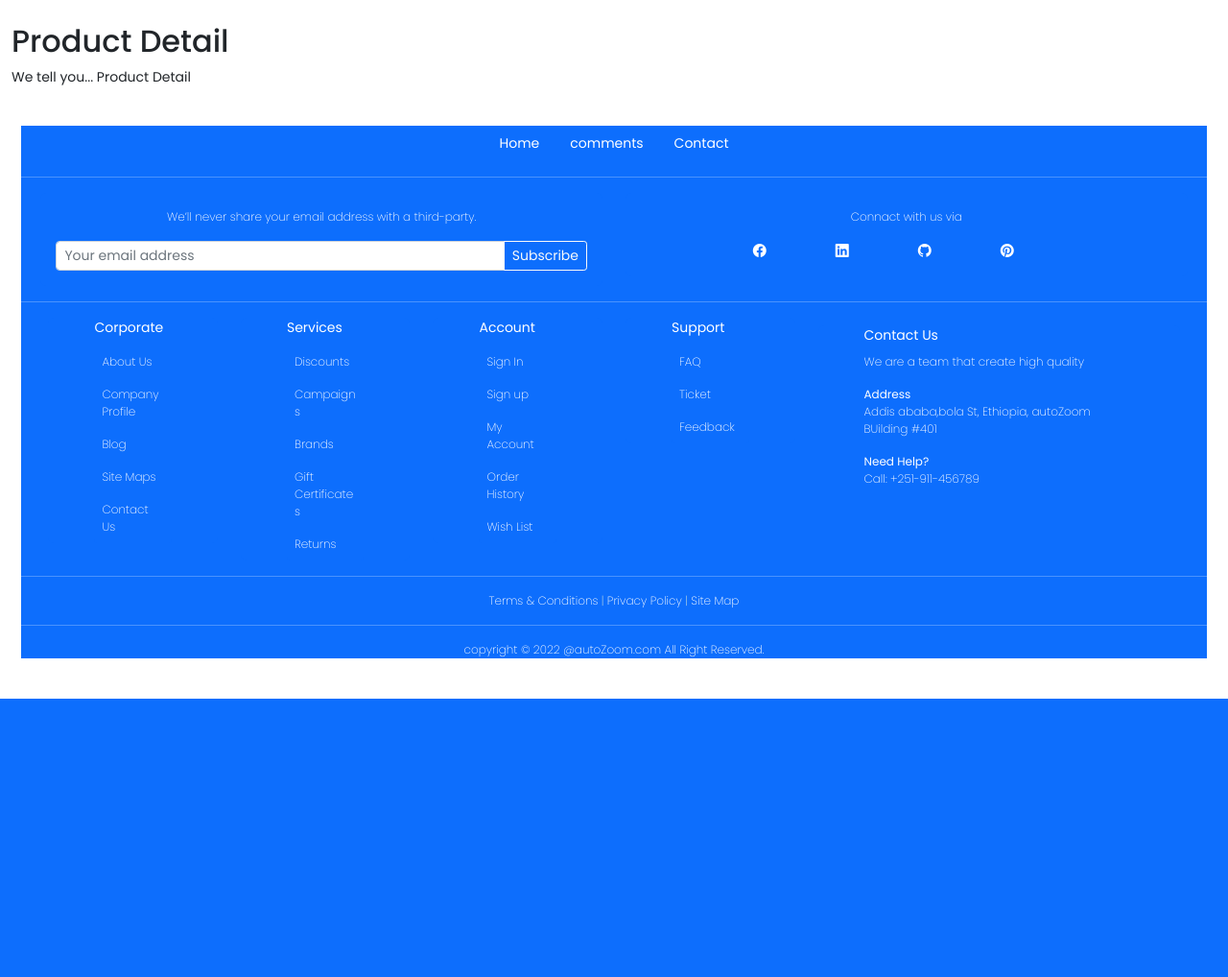
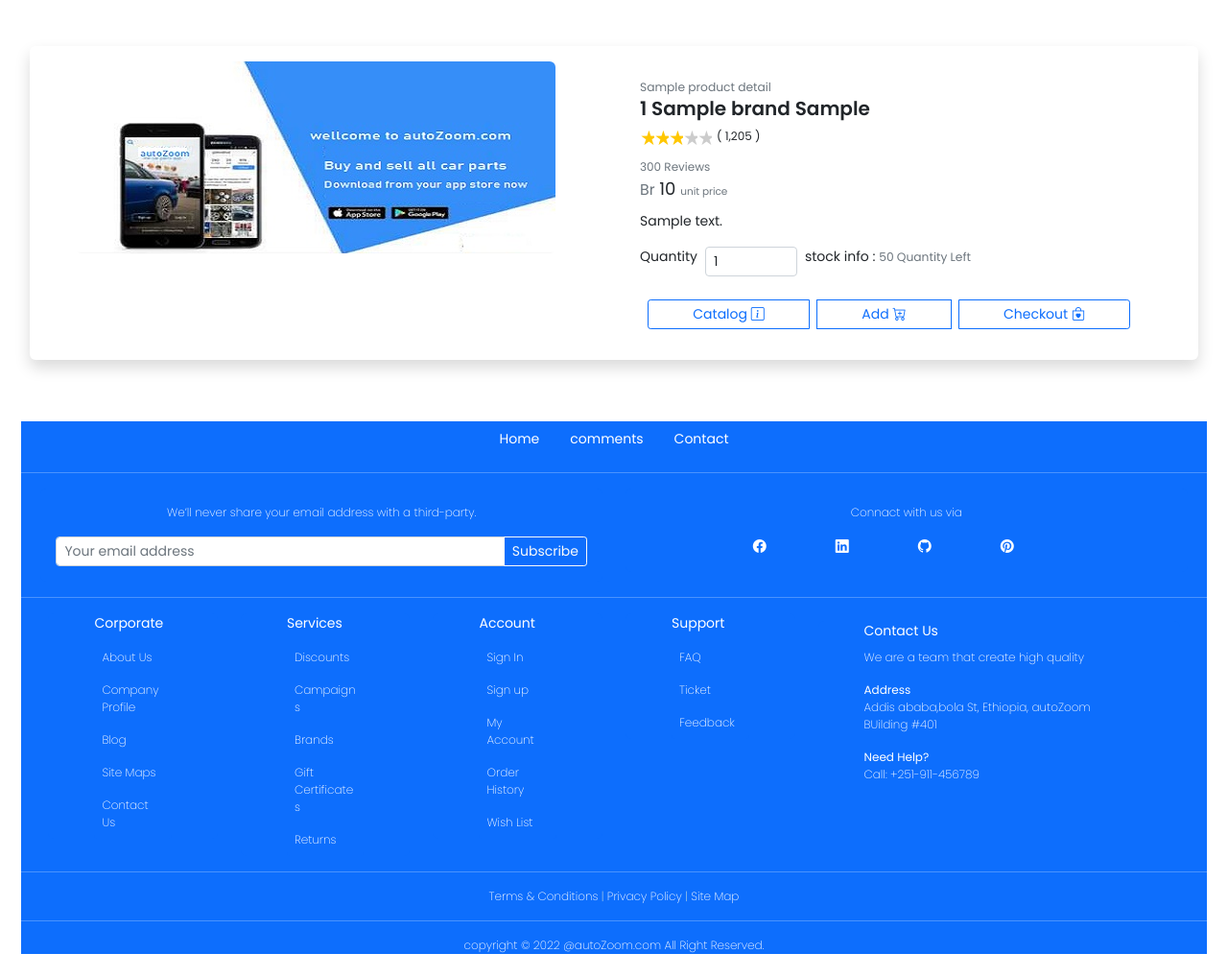
Before and after one commit to temesgen-zenebe/autoZoom.com, a Django app: template templates/products/product_detail.html in a window 1280 px wide. Shown: the part 72-1090 px from the top of the page at 96% size. Before the commit the page ends 800 px from the top, so only its background shows below. Run offline with Django 4.2, Linux system fonts and the light colour scheme; the template is opened without the code that fills it: most values are stand-ins (such as "Sample title", 1, 10 or a date in 2020); some libraries are stand-ins or nearby versions.

Commit message:
product detail page edit

```diff
--- a/autozoom/settings.py
+++ b/autozoom/settings.py
@@ -126,6 +126,7 @@
 
 USE_TZ = True
 
+USE_THOUSAND_SEPARATOR = True
 
 # Static files (CSS, JavaScript, Images)
 # https://docs.djangoproject.com/en/4.1/howto/static-files/
--- a/products/views.py
+++ b/products/views.py
@@ -12,3 +12,4 @@
 class ProductsDetailViews(DetailView):
     model = Product
     template_name = 'products/product_detail.html'
+    context_object_name = 'productDetail'
--- a/static/css/main.css
+++ b/static/css/main.css
@@ -5,8 +5,14 @@
     background: #fff;
     font-size: 14px;
 }
+a{
+    text-decoration: none;
+}
 .font-tickers{
     font-weight: lighter;
+    font-size: 12px;
+}
+.product-price{
     font-size: 12px;
 }
 
@@ -29,11 +35,11 @@
     font-size: 12px;
 }
 .reviews-counter span {
-	vertical-align: -10;
+	vertical-align: -2;
 }
 .rate {
     float: left;
-    padding: 0 10px 0 0;
+    padding: 0 5px 0 0;
     margin: 0 0 0 auto;
 }
 .rate:not(:checked) > input {
--- a/templates/pages/home.html
+++ b/templates/pages/home.html
@@ -9,7 +9,7 @@
     <div class="row">
       <div class="col">
         <div class="mt-3">
-            {% comment %} <input type = "number" min = "0" value = "1"> {% endcomment %}
+
             <img src="{% static 'images/skf-hero.jpg' %}" alt="campany logo" class="img-fluid rounded d-block w-100">
             <p><small class="text-start muted mb-0">@autoZoom.com</small></p>
           </div>
--- a/templates/products/product_detail.html
+++ b/templates/products/product_detail.html
@@ -1,6 +1,81 @@
 {% extends "_base.html" %}
+{% load static %}
+{% block javascript %}
+   <script type="text/javascript" src="{% static 'js/main.js' %}" defer ></script>
+{% endblock %}
 {% block title %} Product Detail {% endblock %}
 {% block main %}
-    <h2>  Product Detail </h2>
-    <p>We tell you... Product Detail </p>
+<div class="container shadow  my-5  mx-auto rounded" style="max-width: 97%;">
+    <div class="row mb-5">
+		<div class="col-md-12">
+			<div class="card border-0">
+				<div class="card-body">
+					<div class="row mx-2">
+                        <div class="col-md-6">
+							<img class="img-thumbnail p-0 border-0" src="{% static 'images/banere1.png' %}" alt="" style="max-hight: 300px;"/>
+						</div>
+						<div class="col-md-6 my-3">
+							<div class="text">
+								<div class="col-md-12">
+                                    <div class="product-dtl">
+                                        <div class="product-info">
+                                            <div class="">
+                                                <small class="card-text text-muted">{{productDetail.product_name}}</small>
+                                                <h5 class="card-title">
+                                                    <strong>{{productDetail.part_number}} {{productDetail.brand}} {{productDetail.brand.made_in}}</strong>
+                                                </h5>
+                                            </div>
+                                            <div class="reviews-counter my-1">
+                                                <div class="rate">
+                                                    <input type="radio" id="star5" name="rate" value="5" checked />
+                                                    <label for="star5" title="text">5 stars</label>
+                                                    <input type="radio" id="star4" name="rate" value="4" checked />
+                                                    <label for="star4" title="text">4 stars</label>
+                                                    <input type="radio" id="star3" name="rate" value="3" checked />
+                                                    <label for="star3" title="text">3 stars</label>
+                                                    <input type="radio" id="star2" name="rate" value="2" />
+                                                    <label for="star2" title="text">2 stars</label>
+                                                    <input type="radio" id="star1" name="rate" value="1" />
+                                                    <label for="star1" title="text">1 star</label>
+                                                  </div>
+                                                  <span class="">( 1,205 )</span>
+                                            </div>
+                                            <div class="product-price-discount">
+                                                <div class="reviews-counter text-muted pr-2"><span>300 Reviews</span></div>
+                                                <span class="text-muted product-name"><small>Br</small></span>
+                                                {% if productDetail.tags == 'sell' and productDetail.off_price_parentage%}
+                                                <span>{{productDetail.off_price}}</span>
+                                                <span class="line-through">{{productDetail.price}}</span>
+                                                {% else %}
+                                                <span>{{productDetail.price}}</span>
+                                                {% endif %}
+                                                <span class="text-muted product-price pr-2 "><small>unit price </small></span>
+                                            </div>
+                                        </div>
+                                        <div><p>{{productDetail.description|truncatechars:300}}</p></div>
+                                        <div class="d-flex gap-2">
+                                            <label for="size">Quantity</label>
+                                            <form action="#" class="display-flex">
+                                                    <input class="form-control form-control-sm me-2" type = "number" max="{{productDetail.stock_info.quantity}}" min="1" value = "1">
+                                             </form>
+                                             <div>
+                                                <label for="size">stock info :</label>
+                                                <span class="text-muted product-name"><small>50 Quantity Left</small></span>
+                                            </div>
+                                        </div>
+                                        <div class="btn-group gap-2 btn-group-sm text-center d-flex mx-2 mt-4" role="group" aria-label="Small button group">
+                                            <button type="button" class="btn btn-outline-primary">Catalog <i class="bi bi-info-square"></i></button>
+                                            <button type="button" class="btn btn-outline-primary">Add <i class="bi bi-cart-plus"></i></button>
+                                            <button type="button" class="btn btn-outline-primary">Checkout <i class="bi bi-bag-heart"></i></button>
+                                        </div>
+                                    </div>
+                                </div>
+							</div>
+						</div>
+					</div>
+				</div>
+			</div>
+		</div>
+	</div>
+</div>
 {% endblock %}
```
Also changed, not shown: templates/products/product_list.html (+13 -7 lines), static/images/skf-hero2.png.
